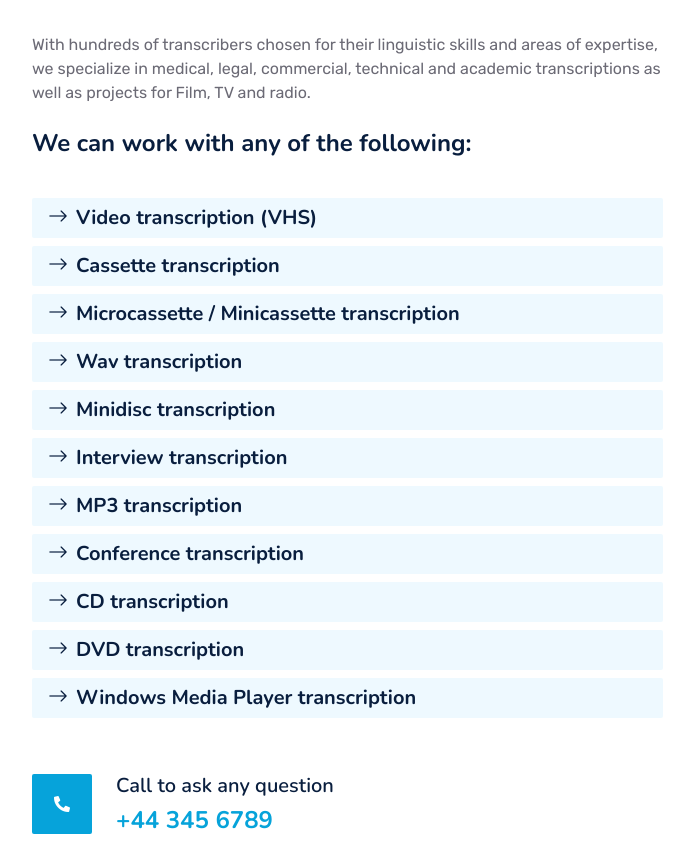
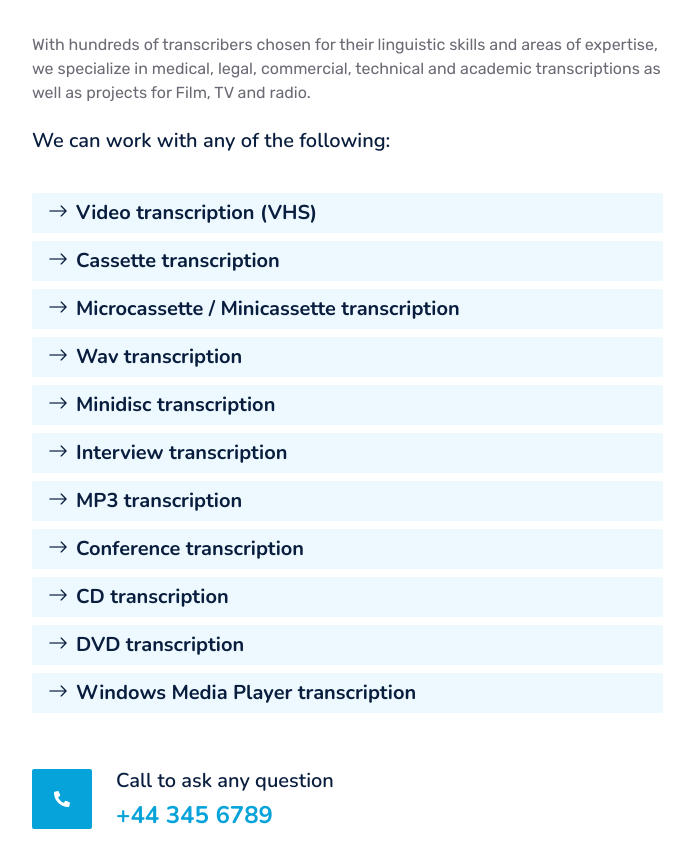
Before and after one commit to ahmed964/language-barrier-app, a website: page pages/service.html in a window 1280 px wide. Shown: the part 2740-3607 px from the top of the page, without its empty margins (50-744 px from the left). Drawn offline with nearby package versions, Linux system fonts and the light colour scheme; files that its build step writes are made by us from their sources; files whose address does not match are found by name.

Commit message:
html change, heading size updated

```diff
--- a/pages/service.html
+++ b/pages/service.html
@@ -270,7 +270,7 @@
 
                     <div class="mb-5 wow slideInUp" data-wow-delay="0.3s">
                         <div class="position-relative pb-3 mb-4">
-                            <h4 class="mb-0">We can work with any of the following:</h4>
+                            <h5 class="mb-0">We can work with any of the following:</h5>
                         </div>
                         <div class="link-animated d-flex flex-column justify-content-start" data-wow-delay="0.5s">
                             <a class="h5 fw-semi-bold bg-light rounded py-2 px-3 mb-2" ><i class="bi bi-arrow-right me-2"></i>Video transcription (VHS)</a>
```
